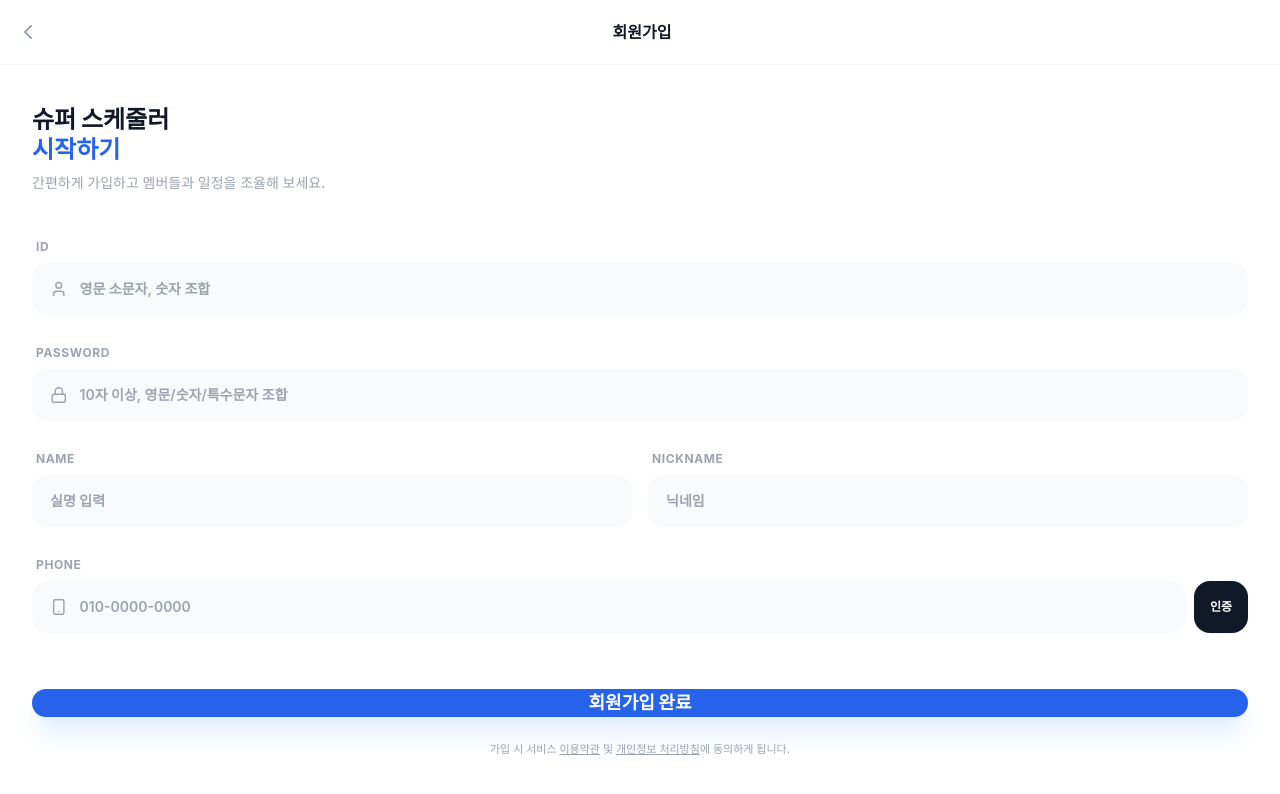
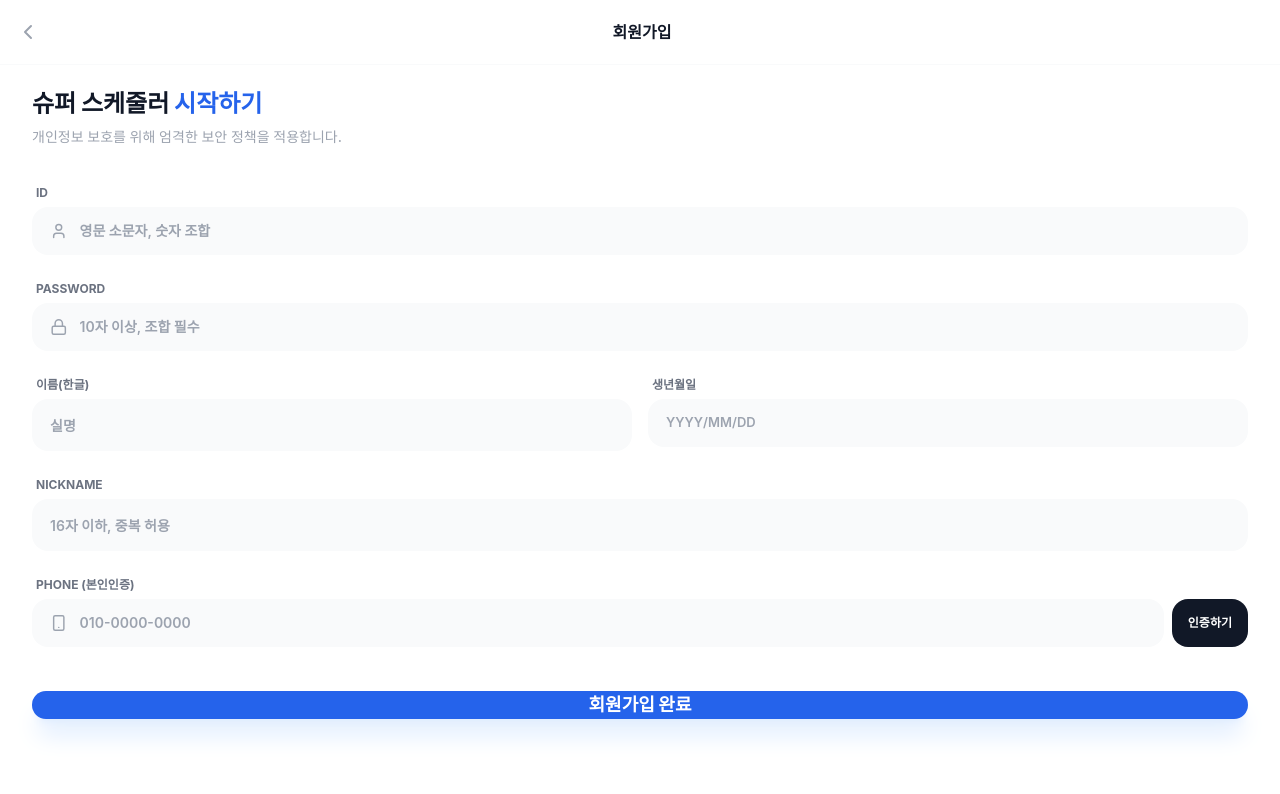
Before and after one commit to pany0108/loxo-kkiri, a React (Create React App) app: page /signup in a window 1280 px wide. Shown: the top 794 px of the page. Built offline with nearby package versions, Linux system fonts and the light colour scheme.

Commit message:
아이디 금칙어, 비밀번호의 복잡한 유효성 검사, 생년월일 필드 추가, 닉네임 정책 추가

```diff
--- a/src/pages/Signup.tsx
+++ b/src/pages/Signup.tsx
@@ -1,29 +1,29 @@
 import React, { useState } from 'react';
 import { useNavigate } from 'react-router-dom';
-import { User, Lock, Smartphone, UserCircle, ChevronLeft, CheckCircle2 } from 'lucide-react';
+import { User, Lock, Smartphone, ChevronLeft, Calendar } from 'lucide-react';
 import { validatePassword } from '../utils/validation';
 
 const Signup = () => {
   const navigate = useNavigate();
 
-  // 폼 상태 관리
+  // 1. 기획안 반영: 생년월일(birthDate) 필드 추가
   const [formData, setFormData] = useState({
     id: '',
     password: '',
     name: '',
     nickname: '',
     phone: '',
+    birthDate: '', // YYYY/MM/DD 형식
   });
 
-  // 에러 메시지 상태
   const [errors, setErrors] = useState<Record<string, string>>({});
 
+  // 2. 기획안 반영: 금칙어 리스트
   const forbiddenIds = ['admin', 'root', 'master', 'support'];
 
   const handleChange = (e: React.ChangeEvent<HTMLInputElement>) => {
     const { name, value } = e.target;
     setFormData((prev) => ({ ...prev, [name]: value }));
-    // 입력 시 에러 초기화
     if (errors[name]) setErrors((prev) => ({ ...prev, [name]: '' }));
   };
 
@@ -31,15 +31,27 @@ const Signup = () => {
     e.preventDefault();
     const newErrors: Record<string, string> = {};
 
-    // 1. 아이디 검증
-    if (forbiddenIds.includes(formData.id)) {
-      newErrors.id = '사용할 수 없는 아이디입니다.';
+    // 3. 아이디 검증 (기획안: 소문자, 숫자, -, _ 만 허용)
+    if (forbiddenIds.includes(formData.id.toLowerCase())) {
+      newErrors.id = '시스템 예약어(admin 등)는 아이디로 사용할 수 없습니다.';
     } else if (!/^[a-z0-9_-]+$/.test(formData.id)) {
-      newErrors.id = '영문 소문자, 숫자, -, _만 가능합니다.';
+      newErrors.id = '아이디는 영문 소문자, 숫자, -, _만 사용 가능합니다.';
     }
 
-    // 2. 비밀번호 검증
-    const pwdResult = validatePassword(formData.password, formData.id, {});
+    // 4. 이름 검증 (기획안: 한글)
+    if (!/^[가-힣]+$/.test(formData.name)) {
+      newErrors.name = '이름은 한글로 입력해주세요.';
+    }
+
+    // 5. 비밀번호 검증 (유틸리티 함수 호출)
+    // 기획안의 "연속 문자, 개인정보 포함 금지"를 위해 formData 전체 전달
+    const pwdResult = validatePassword(formData.password, {
+      userId: formData.id,
+      name: formData.name,
+      birthDate: formData.birthDate,
+      phone: formData.phone,
+    });
+
     if (pwdResult !== true) {
       newErrors.password = pwdResult as string;
     }
@@ -49,13 +61,16 @@ const Signup = () => {
       return;
     }
 
-    alert('회원가입이 완료되었습니다!');
+    // 6. 닉네임 태그 부여 (기획안: 중복 허용하되 #태그 부여)
+    const randomTag = Math.floor(1000 + Math.random() * 9000);
+    const finalNickname = `${formData.nickname}#${randomTag}`;
+
+    alert(`회원가입이 완료되었습니다!\n닉네임: ${finalNickname}`);
     navigate('/login');
   };
 
   return (
     <div className="flex flex-col min-h-screen bg-white">
-      {/* 상단 바 */}
       <header className="px-4 py-4 flex items-center border-b border-gray-50 sticky top-0 bg-white z-10">
         <button onClick={() => navigate(-1)} className="p-1 -ml-1 text-gray-400">
           <ChevronLeft size={24} />
@@ -63,98 +78,93 @@ const Signup = () => {
         <h1 className="flex-1 text-center font-bold text-gray-900 mr-6">회원가입</h1>
       </header>
 
-      <div className="flex-1 px-8 pt-10 pb-12">
-        <div className="mb-10">
+      <div className="flex-1 px-8 pt-6 pb-12 overflow-y-auto">
+        <div className="mb-8">
           <h2 className="text-2xl font-black text-gray-900 leading-tight mb-2">
-            슈퍼 스케줄러 <br />
-            <span className="text-blue-600">시작하기</span>
+            슈퍼 스케줄러 <span className="text-blue-600">시작하기</span>
           </h2>
-          <p className="text-gray-400 font-medium text-sm text-balance">간편하게 가입하고 멤버들과 일정을 조율해 보세요.</p>
+          <p className="text-gray-400 font-medium text-sm">개인정보 보호를 위해 엄격한 보안 정책을 적용합니다.</p>
         </div>
 
-        <form onSubmit={handleSubmit} className="space-y-6">
-          {/* 아이디 섹션 */}
-          <div className="space-y-1.5">
-            <label className="text-xs font-bold text-gray-400 ml-1 uppercase tracking-wider">ID</label>
+        <form onSubmit={handleSubmit} className="space-y-5">
+          {/* 아이디 */}
+          <div className="space-y-1">
+            <label className="text-xs font-bold text-gray-500 ml-1 uppercase">ID</label>
+            <div className={`flex items-center bg-gray-50 border-2 rounded-2xl px-4 py-3 ${errors.id ? 'border-red-400' : 'border-transparent focus-within:border-blue-500'}`}>
+              <User size={18} className="text-gray-400 mr-3" />
+              <input name="id" placeholder="영문 소문자, 숫자 조합" className="bg-transparent outline-none w-full text-sm font-semibold" onChange={handleChange} required />
+            </div>
+            {errors.id && <p className="text-[10px] text-red-500 ml-2">{errors.id}</p>}
+          </div>
+
+          {/* 비밀번호 */}
+          <div className="space-y-1">
+            <label className="text-xs font-bold text-gray-500 ml-1 uppercase">Password</label>
             <div
-              className={`flex items-center bg-gray-50 border-2 rounded-2xl px-4 py-3.5 transition-all ${
-                errors.id ? 'border-red-400 bg-red-50' : 'border-transparent focus-within:border-blue-500 focus-within:bg-white'
-              }`}
+              className={`flex items-center bg-gray-50 border-2 rounded-2xl px-4 py-3 ${errors.password ? 'border-red-400' : 'border-transparent focus-within:border-blue-500'}`}
             >
-              <User size={18} className={`${errors.id ? 'text-red-400' : 'text-gray-400'} mr-3`} />
+              <Lock size={18} className="text-gray-400 mr-3" />
               <input
-                name="id"
-                placeholder="영문 소문자, 숫자 조합"
-                className="bg-transparent border-none outline-none w-full text-sm font-semibold"
+                name="password"
+                type="password"
+                placeholder="10자 이상, 조합 필수"
+                className="bg-transparent outline-none w-full text-sm font-semibold"
                 onChange={handleChange}
                 required
               />
             </div>
-            {errors.id && <p className="text-[11px] text-red-500 ml-2 font-medium">{errors.id}</p>}
+            {errors.password && <p className="text-[10px] text-red-500 ml-2 leading-tight">{errors.password}</p>}
           </div>
 
-          {/* 비밀번호 섹션 */}
-          <div className="space-y-1.5">
-            <label className="text-xs font-bold text-gray-400 ml-1 uppercase tracking-wider">Password</label>
-            <div
-              className={`flex items-center bg-gray-50 border-2 rounded-2xl px-4 py-3.5 transition-all ${
-                errors.password ? 'border-red-400 bg-red-50' : 'border-transparent focus-within:border-blue-500 focus-within:bg-white'
-              }`}
-            >
-              <Lock size={18} className={`${errors.password ? 'text-red-400' : 'text-gray-400'} mr-3`} />
-              <input
-                name="password"
-                type="password"
-                placeholder="10자 이상, 영문/숫자/특수문자 조합"
-                className="bg-transparent border-none outline-none w-full text-sm font-semibold"
-                onChange={handleChange}
-                required
-              />
-            </div>
-            {errors.password && <p className="text-[11px] text-red-500 ml-2 font-medium">{errors.password}</p>}
-          </div>
-
-          {/* 이름/닉네임 섹션 (2열 배치) */}
+          {/* 이름 & 생년월일 (2열 배치) */}
           <div className="grid grid-cols-2 gap-4">
-            <div className="space-y-1.5">
-              <label className="text-xs font-bold text-gray-400 ml-1 uppercase tracking-wider">Name</label>
-              <div className="flex items-center bg-gray-50 border-2 border-transparent focus-within:border-blue-500 focus-within:bg-white rounded-2xl px-4 py-3.5 transition-all">
-                <input name="name" placeholder="실명 입력" className="bg-transparent border-none outline-none w-full text-sm font-semibold" onChange={handleChange} required />
+            <div className="space-y-1">
+              <label className="text-xs font-bold text-gray-500 ml-1">이름(한글)</label>
+              <div className="bg-gray-50 border-2 border-transparent focus-within:border-blue-500 rounded-2xl px-4 py-3">
+                <input name="name" placeholder="실명" className="bg-transparent outline-none w-full text-sm font-semibold" onChange={handleChange} required />
               </div>
             </div>
-            <div className="space-y-1.5">
-              <label className="text-xs font-bold text-gray-400 ml-1 uppercase tracking-wider">Nickname</label>
-              <div className="flex items-center bg-gray-50 border-2 border-transparent focus-within:border-blue-500 focus-within:bg-white rounded-2xl px-4 py-3.5 transition-all">
-                <input name="nickname" placeholder="닉네임" className="bg-transparent border-none outline-none w-full text-sm font-semibold" onChange={handleChange} required />
+            <div className="space-y-1">
+              <label className="text-xs font-bold text-gray-500 ml-1">생년월일</label>
+              <div className="flex items-center bg-gray-50 border-2 border-transparent focus-within:border-blue-500 rounded-2xl px-4 py-3">
+                <input name="birthDate" placeholder="YYYY/MM/DD" className="bg-transparent outline-none w-full text-[13px] font-semibold" onChange={handleChange} required />
               </div>
             </div>
           </div>
 
-          {/* 휴대폰 번호 섹션 */}
-          <div className="space-y-1.5">
-            <label className="text-xs font-bold text-gray-400 ml-1 uppercase tracking-wider">Phone</label>
+          {/* 닉네임 */}
+          <div className="space-y-1">
+            <label className="text-xs font-bold text-gray-500 ml-1 uppercase">Nickname</label>
+            <div className="bg-gray-50 border-2 border-transparent focus-within:border-blue-500 rounded-2xl px-4 py-3">
+              <input
+                name="nickname"
+                placeholder="16자 이하, 중복 허용"
+                className="bg-transparent outline-none w-full text-sm font-semibold"
+                onChange={handleChange}
+                required
+                maxLength={16}
+              />
+            </div>
+          </div>
+
+          {/* 휴대폰 번호 (본인인증 필수 UI) */}
+          <div className="space-y-1">
+            <label className="text-xs font-bold text-gray-500 ml-1 uppercase">Phone (본인인증)</label>
             <div className="flex gap-2">
-              <div className="flex-1 flex items-center bg-gray-50 border-2 border-transparent focus-within:border-blue-500 focus-within:bg-white rounded-2xl px-4 py-3.5 transition-all">
+              <div className="flex-1 flex items-center bg-gray-50 border-2 border-transparent focus-within:border-blue-500 rounded-2xl px-4 py-3">
                 <Smartphone size={18} className="text-gray-400 mr-3" />
-                <input name="phone" placeholder="010-0000-0000" className="bg-transparent border-none outline-none w-full text-sm font-semibold" onChange={handleChange} required />
+                <input name="phone" placeholder="010-0000-0000" className="bg-transparent outline-none w-full text-sm font-semibold" onChange={handleChange} required />
               </div>
-              <button type="button" className="px-4 bg-gray-900 text-white rounded-2xl text-xs font-bold active:scale-95 transition-all shadow-sm">
-                인증
+              <button type="button" className="px-4 bg-gray-900 text-white rounded-2xl text-xs font-bold">
+                인증하기
               </button>
             </div>
           </div>
 
-          {/* 제출 버튼 */}
-          <div className="pt-8">
-            <button
-              type="submit"
-              className="w-full py-4.5 bg-blue-600 text-white rounded-[20px] font-black text-lg shadow-xl shadow-blue-100 active:scale-[0.98] transition-all hover:bg-blue-700"
-            >
+          <div className="pt-6">
+            <button type="submit" className="w-full py-4.5 bg-blue-600 text-white rounded-[20px] font-black text-lg shadow-xl shadow-blue-100 active:scale-[0.98] transition-all">
               회원가입 완료
             </button>
-            <p className="text-center mt-6 text-[11px] text-gray-400 font-medium">
-              가입 시 서비스 <span className="underline">이용약관</span> 및 <span className="underline">개인정보 처리방침</span>에 동의하게 됩니다.
-            </p>
           </div>
         </form>
       </div>
--- a/src/utils/validation.ts
+++ b/src/utils/validation.ts
@@ -1,23 +1,33 @@
-export const validatePassword = (password: string, userId: string, userInfo: any) => {
-  const specialChars = /[!@#$%^&*]/;
-  const alphabet = /[a-zA-Z]/;
-  const numbers = /[0-9]/;
+export const validatePassword = (password: string, userData: any) => {
+  const { userId, name, birthDate, phone } = userData;
 
-  if (password.length < 10) return '비밀번호는 최소 10자 이상이어야 합니다.';
-  if (!(specialChars.test(password) && alphabet.test(password) && numbers.test(password))) {
-    return '숫자, 영문, 특수기호(!@#$%^&*)를 모두 조합해야 합니다.';
+  // 1. 최소 10자 이상, 영문/숫자/특수문자 조합
+  const passwordRegex = /^(?=.*[a-zA-Z])(?=.*\d)(?=.*[!@#$%^&*])[A-Za-z\d!@#$%^&*]{10,}$/;
+  if (!passwordRegex.test(password)) {
+    return '10자 이상, 영문, 숫자, 특수문자(!@#$%^&*)를 포함해야 합니다.';
   }
-  if (password.includes(userId)) return '아이디를 비밀번호에 포함할 수 없습니다.';
 
-  // 3회 이상 반복되는 문자 확인 (aaa, 111 등)
-  const repeatRegex = /(.)\1\1/;
-  if (repeatRegex.test(password)) return '동일한 문자를 3회 이상 반복할 수 없습니다.';
+  // 2. 동일한 문자 3회 이상 반복 금지
+  if (/(\w)\1\1/.test(password)) {
+    return '동일한 문자를 3회 이상 반복할 수 없습니다.';
+  }
 
-  // 연속된 숫자/문자 확인 (123, abc 등) - 간단한 버전
-  const sequential = '01234567890abcdefghijklmnopqrstuvwxyz';
+  // 3. 연속된 숫자/문자 금지 (abc, 123 등)
   for (let i = 0; i < password.length - 2; i++) {
-    const segment = password.substring(i, i + 3).toLowerCase();
-    if (sequential.includes(segment)) return '연속된 문자나 숫자를 사용할 수 없습니다.';
+    const c1 = password.charCodeAt(i);
+    const c2 = password.charCodeAt(i + 1);
+    const c3 = password.charCodeAt(i + 2);
+    if ((c1 + 1 === c2 && c2 + 1 === c3) || (c1 - 1 === c2 && c2 - 1 === c3)) {
+      return '연속된 문자나 숫자를 사용할 수 없습니다.';
+    }
+  }
+
+  // 4. 개인정보 포함 금지
+  const birthClean = birthDate?.replace(/\//g, '') || '';
+  const phoneLast = phone?.split('-').pop() || '';
+
+  if ((userId && password.includes(userId)) || (name && password.includes(name)) || (birthClean && password.includes(birthClean)) || (phoneLast && password.includes(phoneLast))) {
+    return '비밀번호에 아이디, 이름, 생년월일, 전화번호 등 개인정보를 포함할 수 없습니다.';
   }
 
   return true;
```
